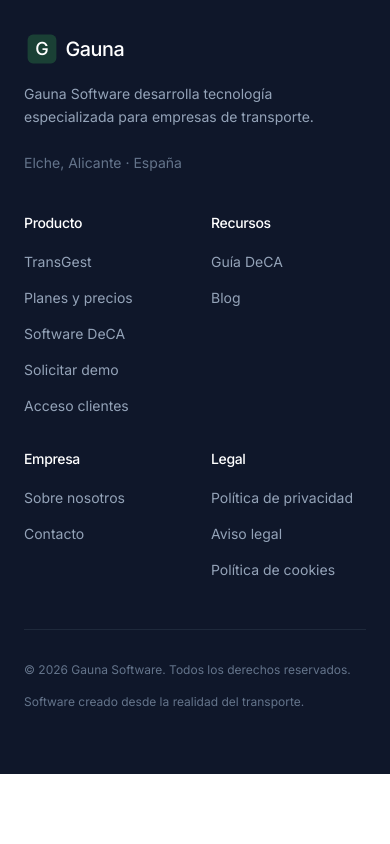
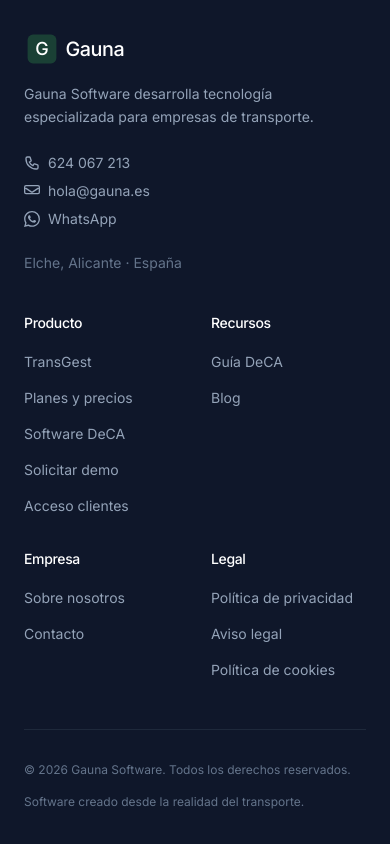
Before and after one commit to GaunaSoftware/gauna-landing, an Astro site: page / in a window 390 px wide. Shown: the part 7129-7973 px from the top of the page. Before the commit the page ends 7903 px from the top, so only its background shows below. Built offline with nearby package versions, Linux system fonts and the light colour scheme; Astro itself is replaced by a stand-in of ours.

Commit message:
Show Gauna phone email and WhatsApp in footer

```diff
--- a/src/components/Footer.astro
+++ b/src/components/Footer.astro
@@ -45,6 +45,35 @@ const footerCols = [
       <div class="md:col-span-4">
         <Logo variant="compact" theme="dark" class="h-9 w-auto mb-4" />
         <p class="text-sm text-slate-400 leading-relaxed max-w-xs">Gauna Software desarrolla tecnología especializada para empresas de transporte.</p>
+
+        <div class="mt-6 space-y-2 text-sm">
+          <a href="tel:+34624067213" class="flex items-center gap-2 text-slate-400 hover:text-teal-400 transition-colors">
+            <svg class="h-4 w-4 flex-shrink-0" viewBox="0 0 24 24" fill="none" stroke="currentColor" stroke-width="2" aria-hidden="true">
+              <path stroke-linecap="round" stroke-linejoin="round" d="M3 5a2 2 0 012-2h3.28a1 1 0 01.95.684l1.5 4.5a1 1 0 01-.502 1.21l-2.257 1.13a11.042 11.042 0 005.516 5.516l1.13-2.257a1 1 0 011.21-.502l4.5 1.5a1 1 0 01.684.95V19a2 2 0 01-2 2h-1C9.716 21 3 14.284 3 6V5z" />
+            </svg>
+            624 067 213
+          </a>
+
+          <a href="mailto:hola@gauna.es" class="flex items-center gap-2 text-slate-400 hover:text-teal-400 transition-colors">
+            <svg class="h-4 w-4 flex-shrink-0" viewBox="0 0 24 24" fill="none" stroke="currentColor" stroke-width="2" aria-hidden="true">
+              <path stroke-linecap="round" stroke-linejoin="round" d="M3 8l7.89 5.26a2 2 0 002.22 0L21 8m-18 8h18a2 2 0 002-2V6a2 2 0 00-2-2H3a2 2 0 00-2 2v8a2 2 0 002 2z" />
+            </svg>
+            hola@gauna.es
+          </a>
+
+          <a
+            href="https://wa.me/34624067213?text=Hola%20Gauna%2C%20me%20gustar%C3%ADa%20recibir%20informaci%C3%B3n."
+            target="_blank"
+            rel="noopener noreferrer"
+            class="flex items-center gap-2 text-slate-400 hover:text-[#25D366] transition-colors"
+          >
+            <svg class="h-4 w-4 flex-shrink-0" viewBox="0 0 24 24" fill="currentColor" aria-hidden="true">
+              <path d="M17.472 14.382c-.297-.149-1.758-.867-2.03-.967-.273-.099-.471-.148-.67.15-.197.297-.767.966-.94 1.164-.173.198-.347.223-.644.074-.297-.149-1.255-.463-2.39-1.475-.883-.788-1.48-1.761-1.653-2.059-.173-.297-.018-.458.13-.606.134-.133.298-.347.446-.52.149-.174.198-.298.298-.497.099-.198.05-.371-.025-.52-.075-.149-.669-1.612-.916-2.208-.242-.579-.487-.5-.669-.51-.173-.009-.371-.011-.57-.011-.198 0-.52.074-.792.371-.272.298-1.04 1.017-1.04 2.479s1.065 2.875 1.213 3.074c.149.198 2.095 3.2 5.076 4.487.709.306 1.262.489 1.693.625.712.226 1.36.194 1.872.118.571-.085 1.758-.719 2.006-1.413.248-.694.248-1.289.173-1.413-.074-.124-.272-.198-.57-.347m-5.421 7.403h-.004a9.87 9.87 0 01-5.031-1.378l-.361-.214-3.741.981.998-3.648-.235-.374a9.86 9.86 0 01-1.51-5.26c.001-5.45 4.436-9.884 9.888-9.884a9.82 9.82 0 017.021 2.91 9.825 9.825 0 012.9 7.025c-.003 5.45-4.437 9.884-9.925 9.884m8.413-18.297A11.815 11.815 0 0012.055 0C5.495 0 .16 5.335.157 11.892c0 2.096.547 4.142 1.588 5.945L.057 24l6.305-1.654a11.882 11.882 0 005.689 1.448h.005c6.558 0 11.893-5.335 11.896-11.893a11.821 11.821 0 00-3.488-8.413z" />
+            </svg>
+            WhatsApp
+          </a>
+        </div>
+
         <p class="text-sm text-slate-500 mt-6">Elche, Alicante · España</p>
       </div>
 
```
